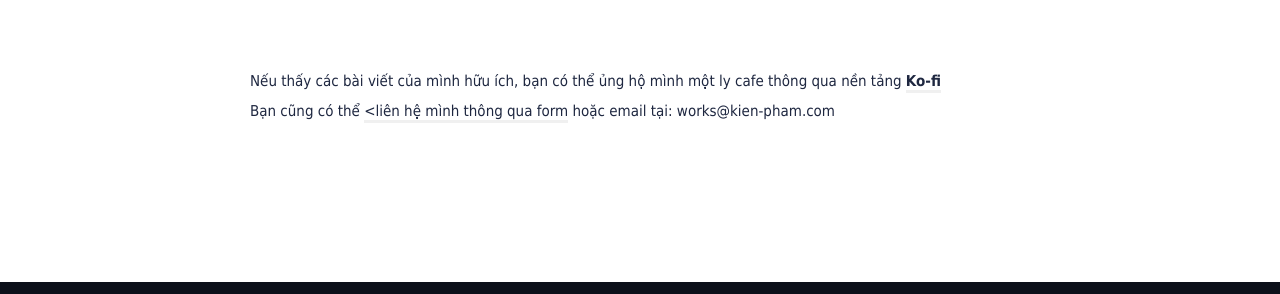
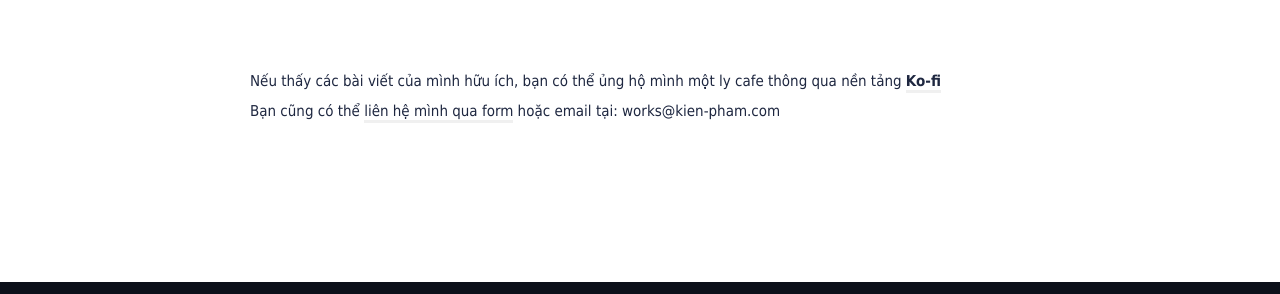
Before and after one commit to ray-ers/ray-ers.github.io, a Jekyll site: the page built from _pages/about.md, in a window 1280 px wide. Shown: the part 767-1061 px from the top of the page. Built offline with Jekyll 4.4.1, drawn with Linux system fonts in a browser that asks for light colours; nearby versions of some CDN libraries.

Commit message:
Update about.md

```diff
--- a/_pages/about.md
+++ b/_pages/about.md
@@ -11,5 +11,5 @@ image:
 <br>
 <div align="justify"><span style="font-family:Tahoma;"> Nếu thấy các bài viết của mình hữu ích, bạn có thể ủng hộ mình một ly cafe thông qua nền tảng <a href="https://ko-fi.com/kienphamtrung"><b>Ko-fi</b></a></span></div>
 
-<div align="justify"><span style="font-family:Tahoma"> Bạn cũng có thể <a href="https://kien-pham.com/contact/"><liên hệ mình thông qua form</a> hoặc email tại: works@kien-pham.com</span></div>
+<div align="justify"><span style="font-family:Tahoma"> Bạn cũng có thể <a href="https://ko-fi.com/kienphamtrung">liên hệ mình qua form</a> hoặc email tại: works@kien-pham.com</span></div>
 <br><br>
```
